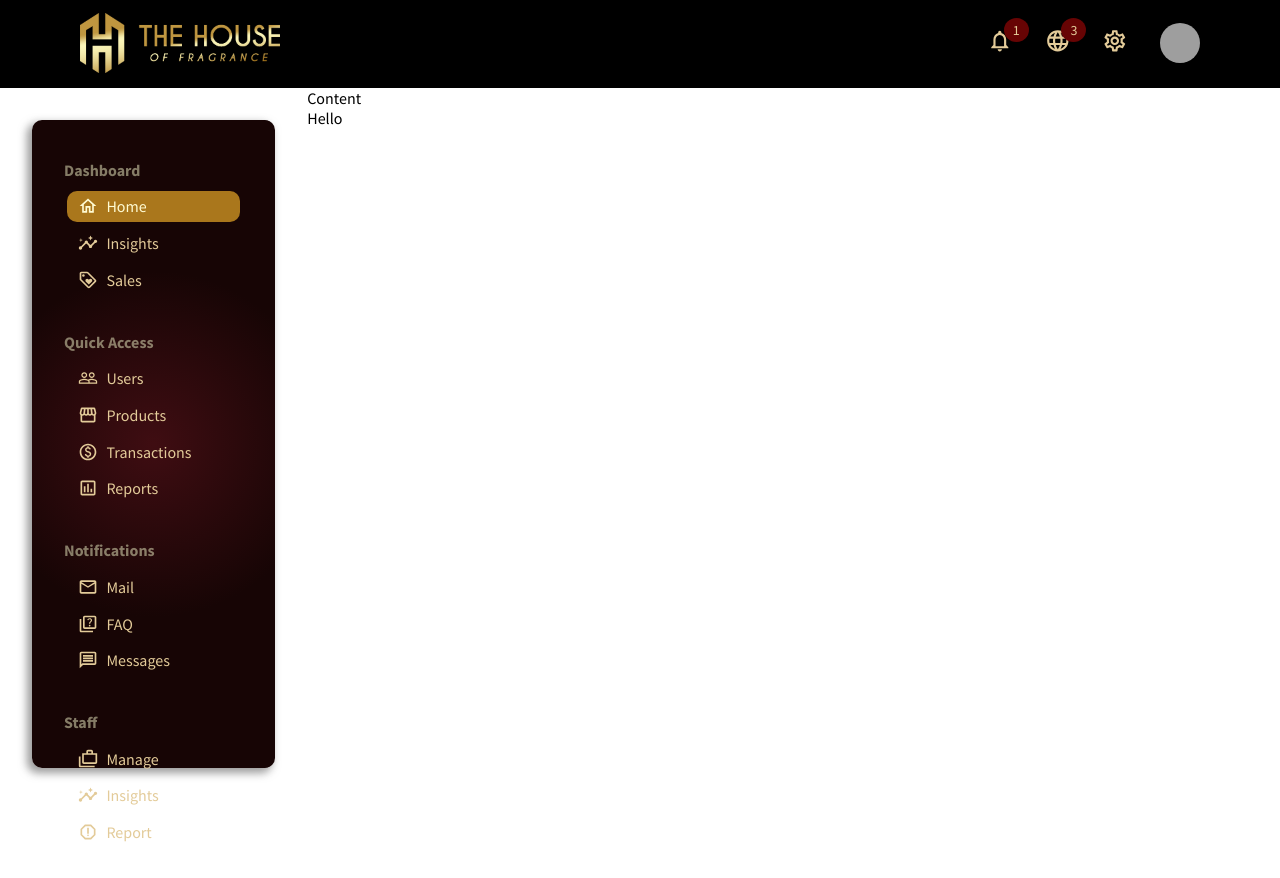
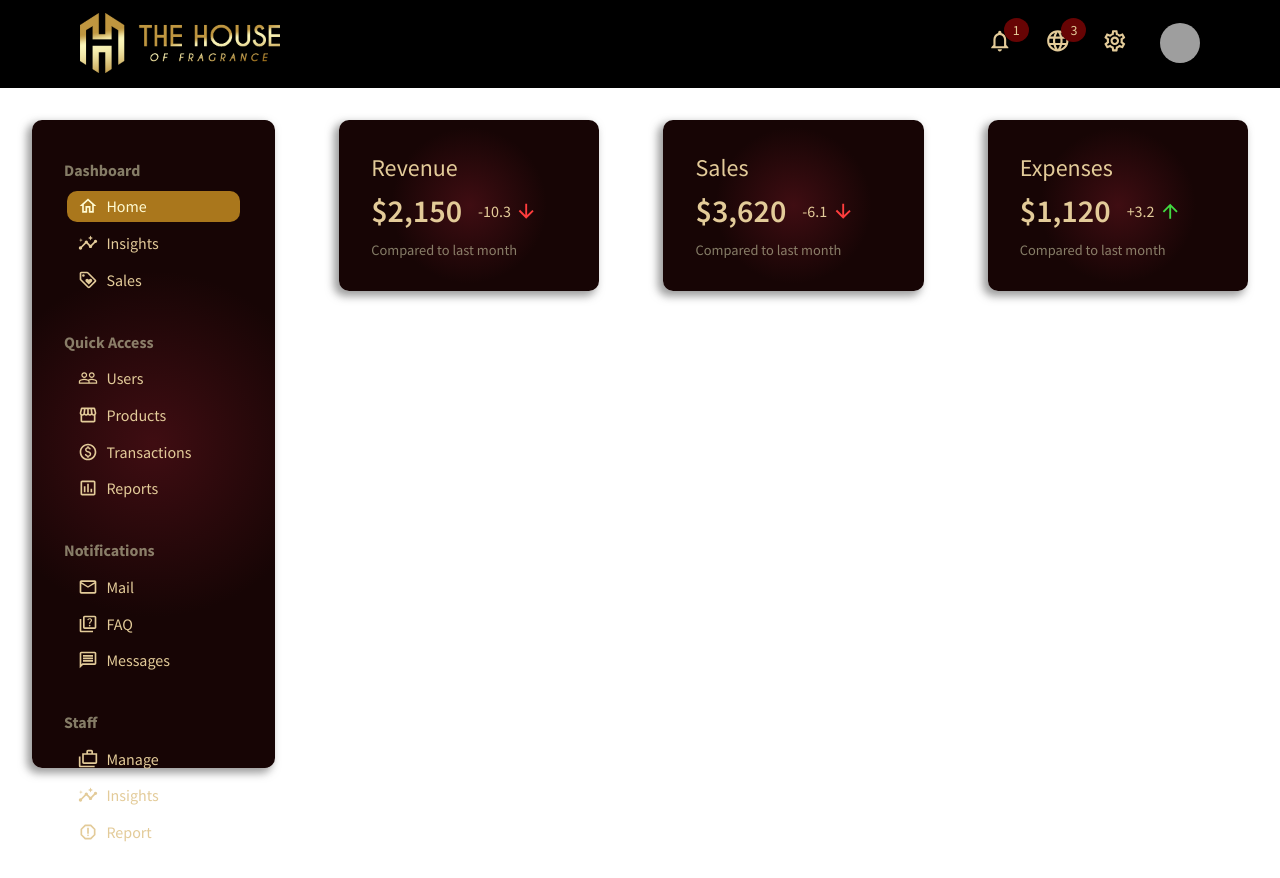
Before and after one commit to reshadintec/thof, a React (Create React App) app in the folder dashboard/: page / in a window 1280 px wide. Shown: the top 878 px of the page. Built offline with nearby package versions, Linux system fonts and the light colour scheme; grey boxes are pictures that could not be loaded.

Commit message:
featured info

```diff
--- a/dashboard/src/App.js
+++ b/dashboard/src/App.js
@@ -1,6 +1,7 @@
 import "./App.css"
 import Navbar from "./components/navbar/Navbar";
 import Sidebar from "./components/sidebar/Sidebar";
+import Home from "./pages/home/Home";
 
 function App() {
   return (
@@ -8,9 +9,7 @@ function App() {
       <Navbar/>
       <div className="container">
         <Sidebar/>
-        <div className="content">Content
-          <p>Hello <br></br></p>
-        </div>
+        <Home/>
       </div>
     </div>
   );
--- /dev/null
+++ b/dashboard/src/components/featuredInfo/FeaturedInfo.jsx
@@ -0,0 +1,34 @@
+import "./featuredInfo.css";
+import { ArrowDownwardOutlined, ArrowUpwardOutlined } from '@mui/icons-material';
+export default function FeaturedInfo() {
+  return (
+    <div className='featured'>
+      <div className="featuredItem">
+        <span className="featuredTitle">Revenue</span>
+        <div className="featuredMoneyContainer">
+          <span className="featuredMoney">$2,150</span>
+          <span className="featuredMoneyRate">-10.3 <ArrowDownwardOutlined className="negative"/></span>
+        </div>
+        <span className="featuredSub">Compared to last month</span>
+      </div>
+
+      <div className="featuredItem">
+        <span className="featuredTitle">Sales</span>
+        <div className="featuredMoneyContainer">
+          <span className="featuredMoney">$3,620</span>
+          <span className="featuredMoneyRate">-6.1 <ArrowDownwardOutlined className="negative"/></span>
+        </div>
+        <span className="featuredSub">Compared to last month</span>
+      </div>
+
+      <div className="featuredItem">
+        <span className="featuredTitle">Expenses</span>
+        <div className="featuredMoneyContainer">
+          <span className="featuredMoney">$1,120</span>
+          <span className="featuredMoneyRate">+3.2 <ArrowUpwardOutlined/></span>
+        </div>
+        <span className="featuredSub">Compared to last month</span>
+      </div>
+    </div>
+  )
+}
--- /dev/null
+++ b/dashboard/src/components/featuredInfo/featuredInfo.css
@@ -0,0 +1,56 @@
+.featured{
+  width: 100%;
+  display: flex;
+  justify-content: space-between;
+}
+
+.featuredItem{
+  flex:1;
+  background: rgb(63,13,18);
+  background: radial-gradient(circle, rgba(63,13,18,1) 0%, rgba(23,5,5,1) 50%);
+  margin:2em;
+  border-radius:10px;
+  box-sizing: border-box;
+  box-shadow: -4px 4px 9px 1px rgba(122,122,122,0.75);
+  -webkit-box-shadow: -4px 4px 9px 1px rgba(122,122,122,0.75);
+  -moz-box-shadow: -4px 4px 9px 1px rgba(122,122,122,0.75);
+  padding: 2em;
+  color:#e3cb99;
+  cursor: pointer;
+}
+
+.featuredTitle{
+  font-size: 1.5rem;
+}
+
+.featuredMoneyContainer{
+  margin:0.5em 0;
+  display: flex;
+  align-items: center;
+}
+
+.featuredMoney{
+  font-size: 2rem;
+  font-weight: 600;
+}
+
+.featuredMoneyRate{
+  display: flex;
+  align-items: center;
+  margin-left: 1em;
+}
+
+.featuredMoneyContainer svg{
+  font-size: 1.4rem;
+  margin-left: 0.2em;
+  color:rgb(65, 218, 65);
+}
+
+svg.negative{
+  color:rgb(255, 61, 61);
+}
+
+.featuredSub{
+  color: #cecba89a;
+  font-size: 0.9rem;
+}
--- a/dashboard/src/components/navbar/Navbar.css
+++ b/dashboard/src/components/navbar/Navbar.css
@@ -19,9 +19,6 @@
   max-width: 200px;
 }
 
-.navbarWrapper{
-
-}
 .rightContainer{
   display: flex;
   align-items: center;
@@ -30,9 +27,11 @@
   position: relative;
   color:#e3cb99;
   padding-right: 2em;
+
 }
 .topBarIconContainer svg{
   font-size: 1.6rem;
+  cursor: pointer;
 }
 
 .topIconBadge{
--- a/dashboard/src/components/sidebar/sidebar.css
+++ b/dashboard/src/components/sidebar/sidebar.css
@@ -7,9 +7,9 @@
   border-radius: 10px;
   background: rgb(63,13,18);
   background: radial-gradient(circle, rgba(63,13,18,1) 0%, rgba(23,5,5,1) 50%);
-box-shadow: -4px 4px 9px 1px rgba(122,122,122,0.75);
--webkit-box-shadow: -4px 4px 9px 1px rgba(122,122,122,0.75);
--moz-box-shadow: -4px 4px 9px 1px rgba(122,122,122,0.75);
+  box-shadow: -4px 4px 9px 1px rgba(122,122,122,0.75);
+  -webkit-box-shadow: -4px 4px 9px 1px rgba(122,122,122,0.75);
+  -moz-box-shadow: -4px 4px 9px 1px rgba(122,122,122,0.75);
 }
 .sidebarWrapper{
   padding:2em;
--- /dev/null
+++ b/dashboard/src/pages/home/Home.jsx
@@ -0,0 +1,9 @@
+import FeaturedInfo from "../../components/featuredInfo/FeaturedInfo"
+import "./home.css"
+export default function Home() {
+  return (
+    <div className="home">
+      <FeaturedInfo/>
+    </div>
+  )
+}
--- /dev/null
+++ b/dashboard/src/pages/home/home.css
@@ -0,0 +1,3 @@
+.home{
+  flex:4;
+}
```
